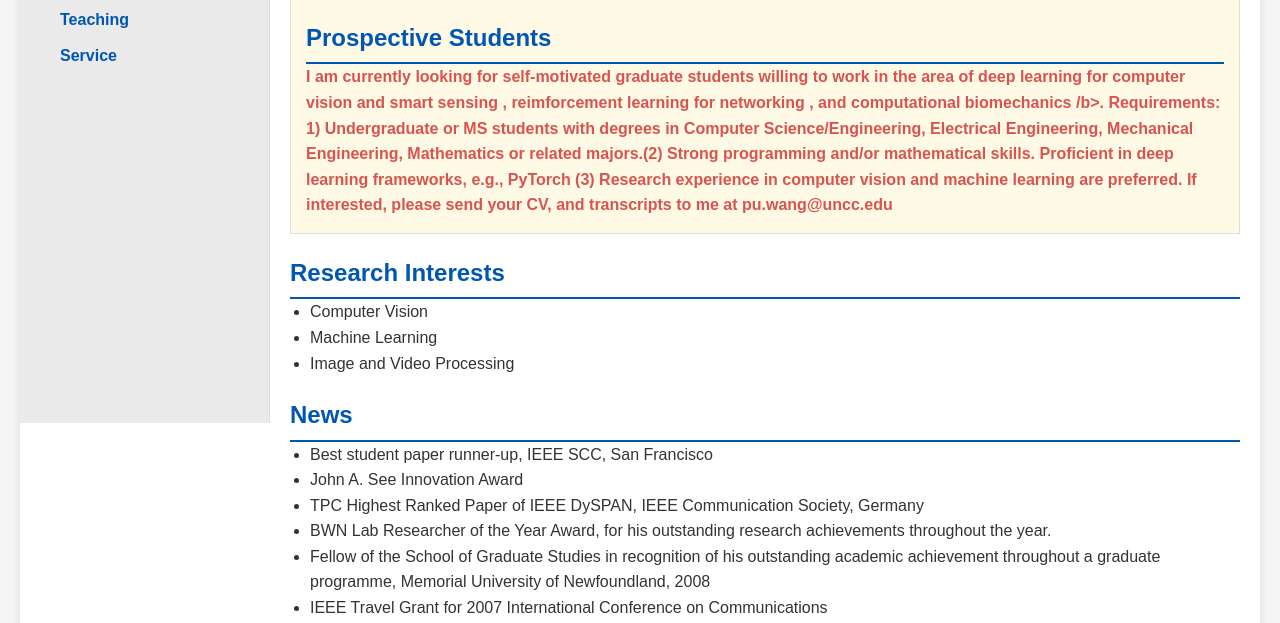
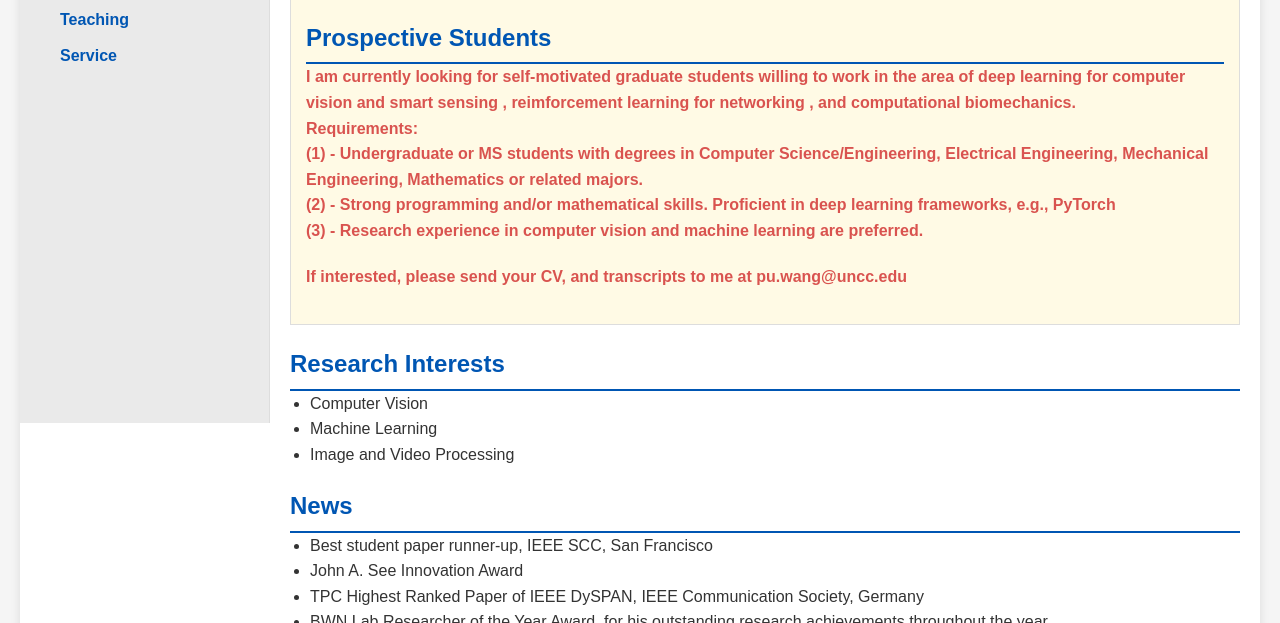
Before and after one commit to Ialzouby/Dr.Wang-LabWebsite, a plain HTML site: page index.html in a window 1280 px wide. Shown: the part 477-1100 px from the top of the page. Drawn offline with Linux system fonts and the light colour scheme.

Commit message:
index styling

```diff
--- a/index.html
+++ b/index.html
@@ -33,7 +33,12 @@
 
             <section class="highlight">
                 <h2>Prospective Students</h2>
-                <p>I am currently looking for self-motivated graduate students willing to work in the area of deep learning for computer vision and smart sensing , reimforcement learning for networking , and computational biomechanics /b>. Requirements: 1) Undergraduate or MS students with degrees in Computer Science/Engineering, Electrical Engineering, Mechanical Engineering, Mathematics or related majors.(2) Strong programming and/or mathematical skills. Proficient in deep learning frameworks, e.g., PyTorch (3) Research experience in computer vision and machine learning are preferred. If interested, please send your CV, and transcripts to me at pu.wang@uncc.edu </p>
+                <p>I am currently looking for self-motivated graduate students willing to work in the area of deep learning for computer vision and smart sensing , reimforcement learning for networking , and computational biomechanics.</p>
+                <p>Requirements: </p>
+                    <p>(1) - Undergraduate or MS students with degrees in Computer Science/Engineering, Electrical Engineering, Mechanical Engineering, Mathematics or related majors.</p>
+                    <p>(2) - Strong programming and/or mathematical skills. Proficient in deep learning frameworks, e.g., PyTorch </p>
+                    <p style="margin-bottom: 20px;">(3) - Research experience in computer vision and machine learning are preferred. </p>
+                    <p style="margin-bottom: 20px;">If interested, please send your CV, and transcripts to me at pu.wang@uncc.edu </p>
             </section>
             <section class="interests">
                 <h2>Research Interests</h2>
--- a/main.js
+++ b/main.js
@@ -49,12 +49,7 @@ window.onclick = function(event) {
 // Call the function to load the sidebar
 loadSidebar();
 document.addEventListener('DOMContentLoaded', function() {
-    // Initially, if you want them all open, do nothing here.
-    // If you want them all collapsed initially, add .collapsed to all .collapsible-content in HTML
-    // or do it dynamically:
-    // document.querySelectorAll('.collapsible-content').forEach(el => el.classList.add('collapsed'));
 
-    // Add click listener to each section header
     document.querySelectorAll('.collapsible-header').forEach(header => {
       header.addEventListener('click', () => {
         const content = header.parentNode.nextElementSibling;
```
Also changed, not shown: 2 other files.
